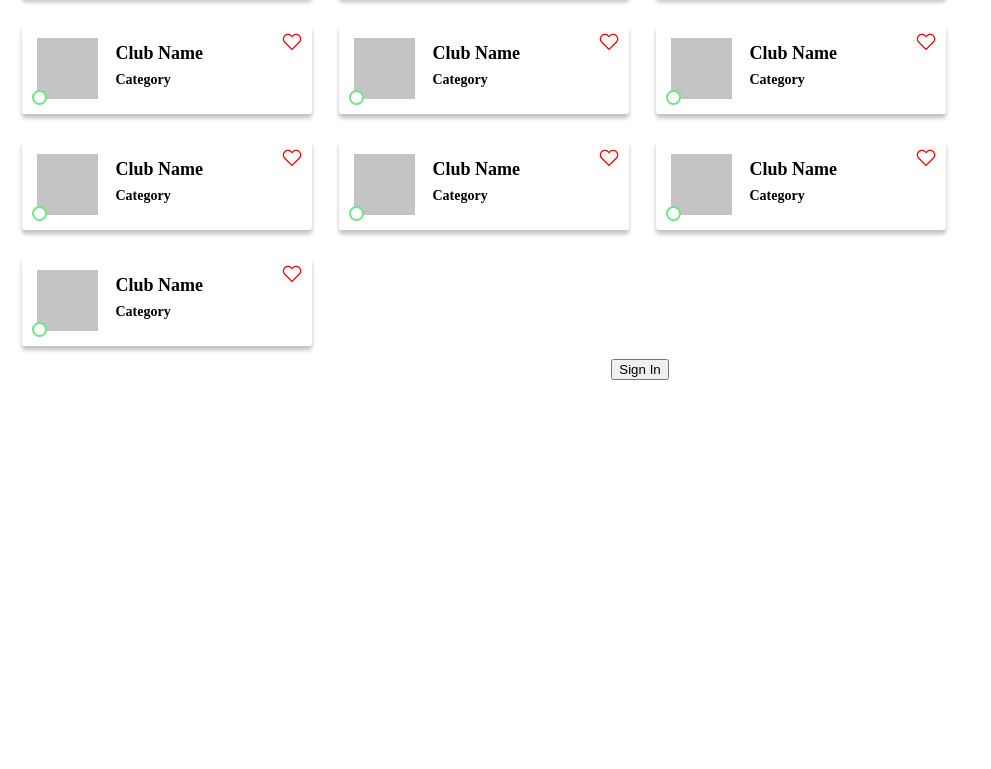
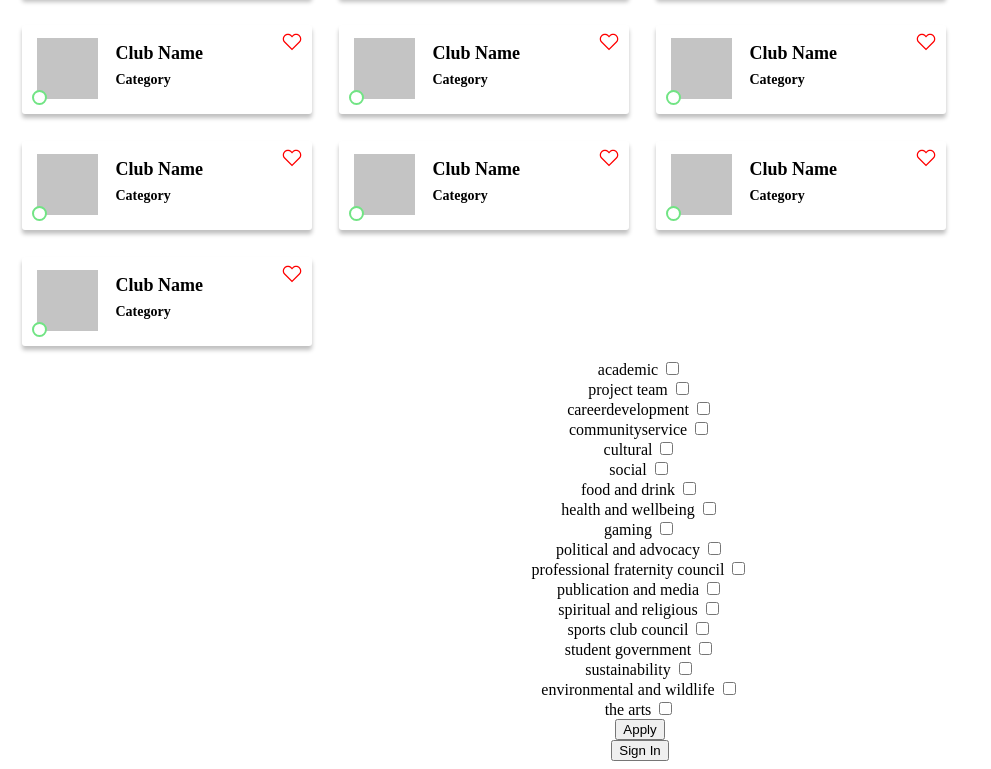
Before and after one commit to cornell-dti/club-view, a React (Create React App) app in the folder frontend/: page / in a window 1280 px wide. Shown: the part 3685-4454 px from the top of the page, without its empty margins (0-991 px from the left). Before the commit the page ends 4073 px from the top, so only its background shows below. Built offline with nearby package versions, Linux system fonts and the light colour scheme.

Commit message:
[WIP] filter dummy

```diff
--- a/frontend/src/components/ClubBoard/ClubBoard.tsx
+++ b/frontend/src/components/ClubBoard/ClubBoard.tsx
@@ -1,5 +1,6 @@
 import React from 'react';
 import ClubCard from '../ClubCard/ClubCard';
+import Filter from '../Filter/Filter';
 import { ClubType } from '../../../../backend/types/types';
 import './ClubBoard.css';
 
@@ -9,11 +10,16 @@ const ClubBoard = () => {
     category: 'Category',
   });
   return (
+    <>
     <div className="cardsContainer">
       {clubArray.map((club) => (
         <ClubCard clubName={club.name} clubCategory={club.category} />
       ))}
     </div>
+    <div>
+      <Filter />
+    </div>
+    </>
   );
 };
 
--- /dev/null
+++ b/frontend/src/components/Filter/Filter.tsx
@@ -0,0 +1,36 @@
+import React from "react";
+import { CategoryType } from '../../types/index';
+import './Filter.css';
+
+const Filter = () =>{
+
+  const handleApply = ()=>{
+
+  }
+
+  return ( <>
+  <form>
+    <div id="categoryFilter">
+      {Object.values(CategoryType).map((val)=>{
+        return (
+        <div className="checkBox">
+          <label> {val} </label>
+          <input type="checkbox" />
+        </div>
+        )
+      })}
+      <div className="checkBox">
+
+      </div>
+    </div>
+    <div id="statusFilter">
+    </div>
+    <div id="keywordFilter">
+    </div>
+  </form>
+  <button onClick ={handleApply}>Apply</button>
+  </>
+  )
+}
+
+export default Filter;
--- /dev/null
+++ b/frontend/src/types/index.ts
@@ -0,0 +1,22 @@
+
+
+export enum CategoryType {
+  ACADEMIC = 'academic',
+  PROJECTTEAM = 'project team',
+  CAREERDEVELOPMENT = 'careerdevelopment',
+  COMMUNITYSERVICE = 'communityservice',
+  CULTURAL = 'cultural',
+  SOCIAL = 'social',
+  FOOD_DRINK = 'food and drink',
+  HEALTH_WELLBEING = 'health and wellbeing',
+  GAMING = 'gaming',
+  POLITICAL_ADVOCACY = 'political and advocacy',
+  PROFESSIONAL_FRATERNITY_COUNCIL = 'professional fraternity council',
+  PUBLICATION_MEDIA = 'publication and media',
+  SPIRITUAL_RELIGIOUS = 'spiritual and religious',
+  SPORTS_CLUB_COUNCIL = 'sports club council',
+  STUDENT_GOVERNMENT = 'student government',
+  SUSTAINABILITY = 'sustainability',
+  ENVIRONMENTAL_WILDLIFE = 'environmental and wildlife',
+  THE_ARTS = 'the arts',
+}
```
Also changed, not shown: frontend/src/components/Filter/Filter.css (added).
